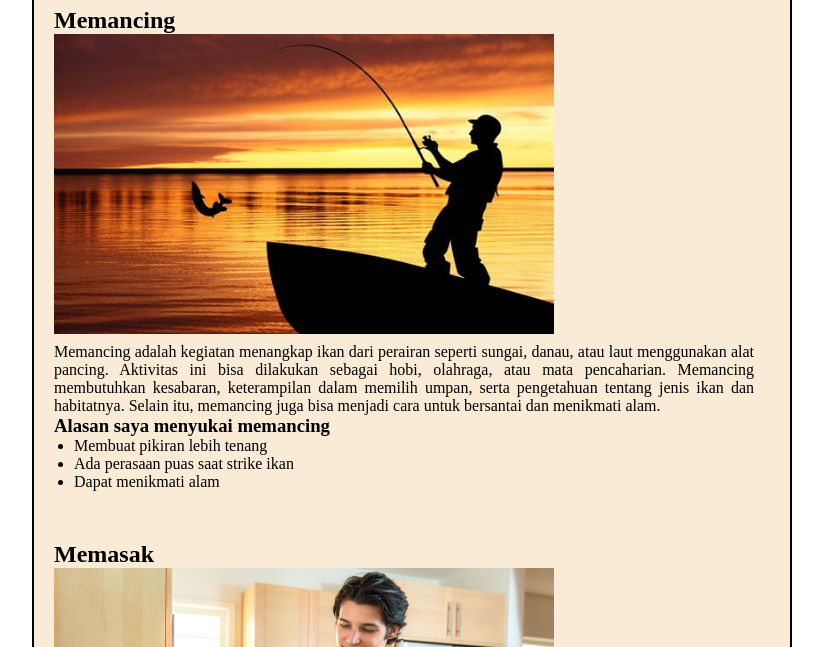
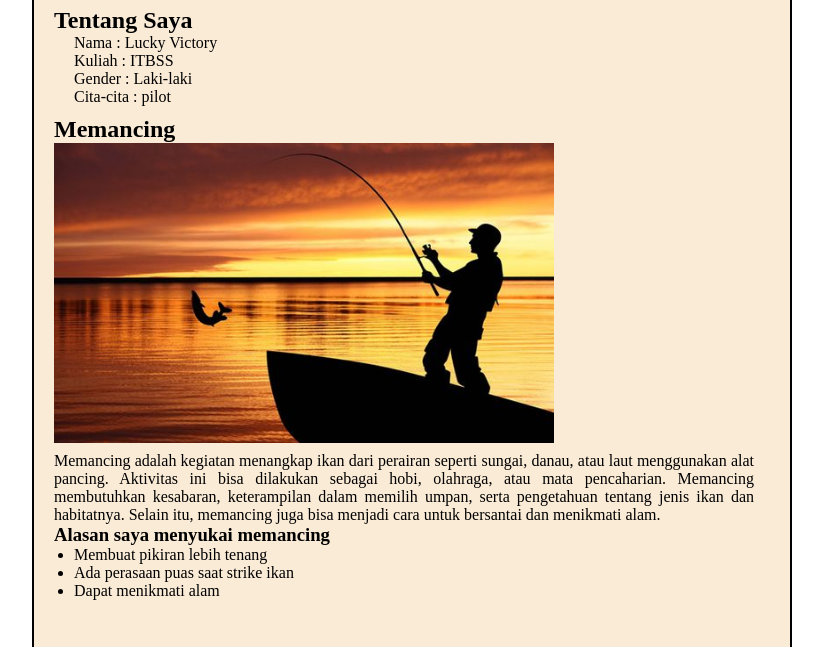
Before and after one commit to LuckyVictory/Tugas, a plain HTML site: page index.html in a window 1280 px wide. Shown: the part 137-784 px from the top of the page, without its empty margins (228-1051 px from the left). Drawn offline with Linux system fonts and the light colour scheme.

Commit message:
menambah yang baru

```diff
--- a/index.html
+++ b/index.html
@@ -14,6 +14,7 @@
             <h1>My Favorite Things</h1>
             <nav>
                 <ul>
+                    <li><a href="About_me">Tentang saya</a></li>
                     <li><a href="#Mancing">Mancing</a></li>
                     <li><a href="#Masak">Masak</a></li>
                     <li><a href="#Nonton">Nonton Film</a></li>
@@ -21,6 +22,15 @@
             </nav>
         </header>
 
+        <section id="About_me">
+            <h2>Tentang Saya</h2>
+            <ul>
+                <li>Nama : Lucky Victory</li>
+                <li>Kuliah : ITBSS</li>
+                <li>Gender : Laki-laki</li>
+                <li>Cita-cita : pilot</li>
+            </ul>
+        </section>
 
         <section id="Mancing">
             <h2>Memancing</h2>
--- a/style.css
+++ b/style.css
@@ -30,6 +30,10 @@ nav ul {
 }
 
 nav ul li {
+    list-style: none;
+}
+
+#About_me ul li {
     list-style: none;
 }
 
```
